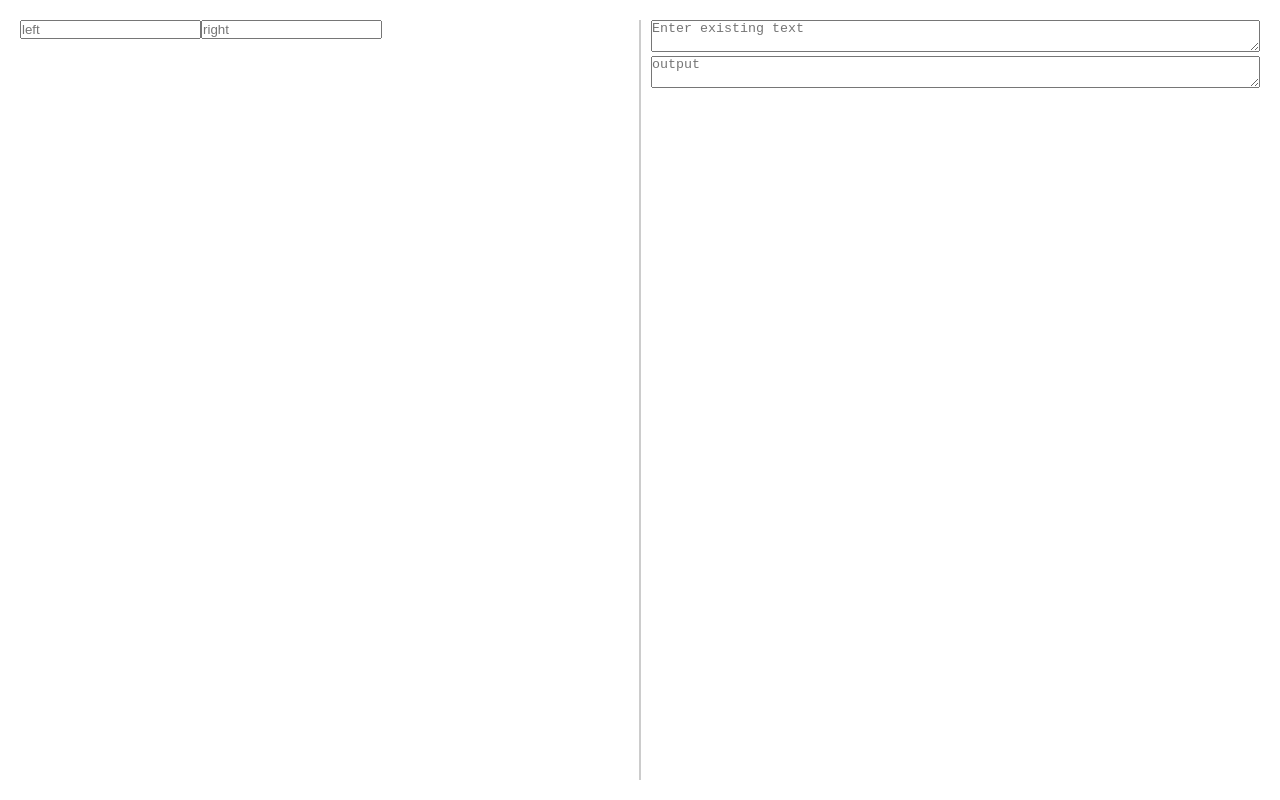
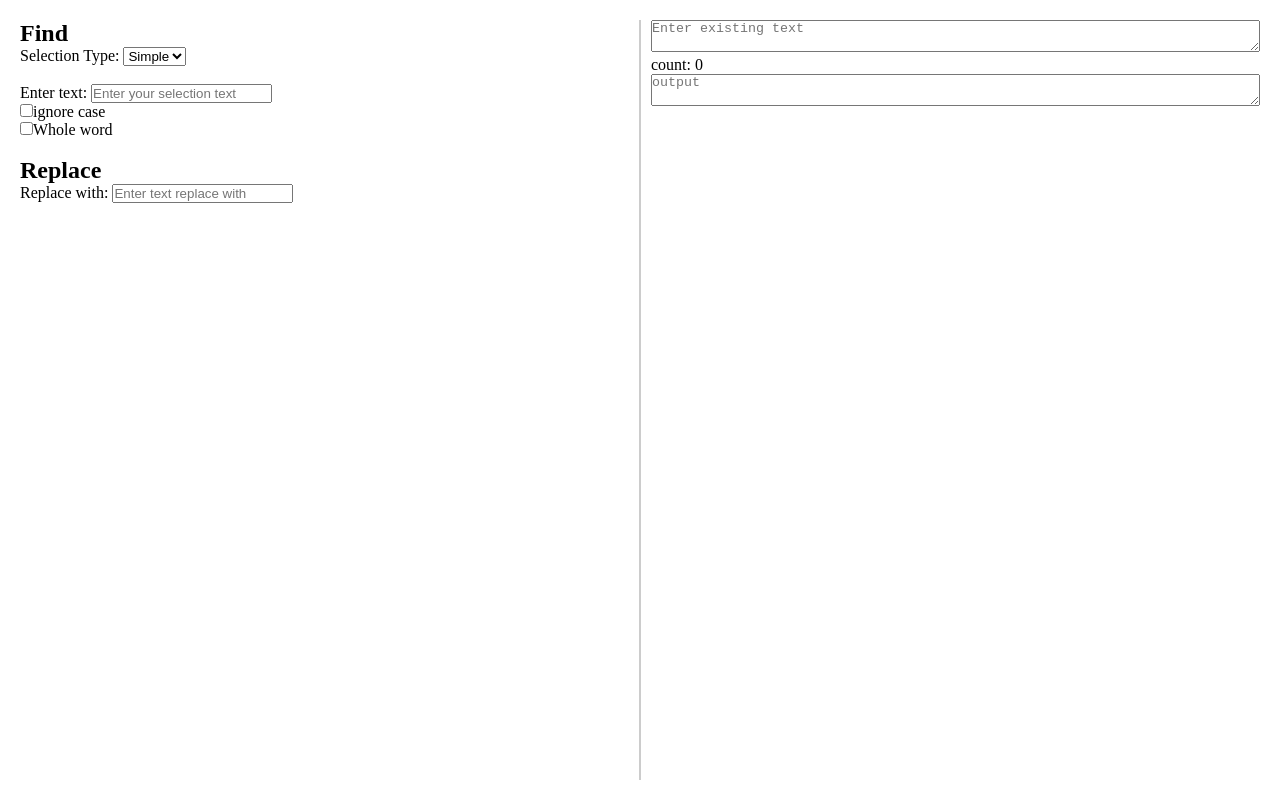
Before and after one commit to devanshukushwah/text-editor, a React (Create React App) app: page / in a window 1280 px wide. Built offline with nearby package versions, Linux system fonts and the light colour scheme.

Commit message:
adding simple replace functionality

```diff
--- /dev/null
+++ b/src/component/Selection/Selection.tsx
@@ -0,0 +1,176 @@
+import React, { useState } from "react";
+import { simpleReplace } from "../../service/replaceText";
+
+interface SelectionInput {
+  content: string;
+  replaceWidth?: string;
+  setContent: any;
+}
+
+const SimpleSelection = (props: SelectionInput) => {
+  const [find, setFind] = useState("");
+  const [ignoreCaseCheckbox, setIgnoreCaseCheckbox] = useState(false);
+  const [wholeWordCheckbox, setWholeWordCheckbox] = useState(false);
+
+  const updateCallBack = (
+    content: string,
+    find: string,
+    replaceWith: string | undefined,
+    ignoreCase: boolean,
+    wholeWord: boolean
+  ) => {
+    const result = simpleReplace(
+      content,
+      find,
+      replaceWith || "",
+      ignoreCase,
+      wholeWord
+    );
+    props.setContent(result);
+  };
+
+  const handleChange = (e: any) => {
+    setFind(e.target.value);
+    updateCallBack(
+      props.content,
+      e.target.value,
+      props.replaceWidth,
+      ignoreCaseCheckbox,
+      wholeWordCheckbox
+    );
+  };
+
+  const handleIgnoreCaseCheckbox = (e: any) => {
+    setIgnoreCaseCheckbox(e.target.checked);
+    updateCallBack(
+      props.content,
+      find,
+      props.replaceWidth,
+      e.target.checked,
+      wholeWordCheckbox
+    );
+  };
+  const handleWholeWordCheckbox = (e: any) => {
+    setWholeWordCheckbox(e.target.checked);
+    updateCallBack(
+      props.content,
+      find,
+      props.replaceWidth,
+      ignoreCaseCheckbox,
+      e.target.checked
+    );
+  };
+
+  //   const childHandleUpdate = (content: string, replaceWith: string) => {
+  //     updateCallBack(
+  //       content,
+  //       find,
+  //       replaceWith,
+  //       ignoreCaseCheckbox,
+  //       wholeWordCheckbox
+  //     );
+  //   };
+
+  return (
+    <>
+      <label htmlFor="simple">Enter text: </label>
+      <input
+        type="text"
+        name="simple"
+        placeholder="Enter your selection text"
+        value={find}
+        onChange={handleChange}
+      />
+      <br />
+      <input
+        type="checkbox"
+        name="ignore-case"
+        checked={ignoreCaseCheckbox}
+        onChange={handleIgnoreCaseCheckbox}
+      />
+      <label htmlFor="ignore-case">ignore case</label>
+      <br />
+      <input
+        type="checkbox"
+        name="whole-word"
+        checked={wholeWordCheckbox}
+        onChange={handleWholeWordCheckbox}
+      />
+      <label htmlFor="ignore-case">Whole word</label>
+    </>
+  );
+};
+
+function AdvanceSelection() {
+  return (
+    <>
+      <input type="checkbox" name="lowercase-letter" />
+      <label htmlFor="lowercase-letter">Lowercase letter</label>
+      <br />
+      <input type="checkbox" name="uppercase-letter" />
+      <label htmlFor="uppercase-letter">Uppercase letter</label>
+      <br />
+      <input type="checkbox" name="number" />
+      <label htmlFor="number">Number</label>
+      <br />
+      <input type="checkbox" name="space" />
+      <label htmlFor="space">Space</label>
+    </>
+  );
+}
+
+function Selection(props: SelectionInput) {
+  const [selectionType, setSelectionType] = useState("simple");
+  const [replaceWidth, setReplaceWidth] = useState("");
+
+  const renderSelectionComponent = () => {
+    switch (selectionType) {
+      case "simple":
+        return <SimpleSelection {...props} replaceWidth={replaceWidth} />;
+      case "advance":
+        return <AdvanceSelection />;
+      default:
+        return "error";
+    }
+  };
+
+  const handleSelectionType = (e: any) => {
+    setSelectionType(e.target.value);
+  };
+
+  const handleReplaceWidth = (e: any) => {
+    setReplaceWidth(e.target.value);
+  };
+
+  return (
+    <>
+      <h2>Find</h2>
+      <label htmlFor="select-option">Selection Type: </label>
+      <select
+        name="select-option"
+        onChange={handleSelectionType}
+        value={selectionType}
+      >
+        <option value="simple">Simple</option>
+        {/* <option value="advance">Advance</option> */}
+      </select>
+      <br />
+      <br />
+      {renderSelectionComponent()}
+
+      <br />
+      <br />
+      <h2>Replace</h2>
+      <label htmlFor="simple-replace-with">Replace with: </label>
+      <input
+        type="text"
+        name="simple-replace-with"
+        placeholder="Enter text replace with"
+        value={replaceWidth}
+        onChange={handleReplaceWidth}
+      />
+    </>
+  );
+}
+
+export default Selection;
--- a/src/index.css
+++ b/src/index.css
@@ -4,6 +4,10 @@
   box-sizing: border-box;
 }
 
+textarea {
+  resize: vertical;
+}
+
 :root {
   --base-gap: 20px;
   --gap: var(--base-gap);
--- /dev/null
+++ b/src/interface/ReplaceResponse.tsx
@@ -0,0 +1,5 @@
+export default interface ReplaceResponse {
+  original: string;
+  replaced: string;
+  count: number;
+}
--- a/src/page/Home/Home.tsx
+++ b/src/page/Home/Home.tsx
@@ -1,23 +1,38 @@
-import React from "react";
+import React, { useState } from "react";
 import "./style.css";
+import Selection from "../../component/Selection/Selection";
+import { simpleReplace } from "../../service/replaceText";
+import ReplaceResponse from "../../interface/ReplaceResponse";
 
 function Home() {
+  const [content, setContent] = useState("");
+  const [replacedContent, setReplacedContent] = useState(content);
+  const [replacedCount, setReplacedCount] = useState(0);
+
+  const selectionResult = (result: ReplaceResponse) => {
+    console.log(result);
+    setReplacedContent(result.replaced);
+    setReplacedCount(result.count);
+  };
+
   return (
     <main className="home-main-box">
       <div className="left">
-        <input type="text" placeholder="left" />
-        <input type="text" placeholder="right" />
+        <Selection content={content} setContent={selectionResult} />
       </div>
       <div className="divider"></div>
       <div className="right">
         <textarea
           style={{ width: "100%" }}
           placeholder="Enter existing text"
+          value={content}
+          onChange={(e) => setContent(e.target.value)}
         ></textarea>
-
+        <span>count: </span> {replacedCount}
         <textarea
           style={{ width: "100%" }}
           placeholder="output"
+          value={replacedContent}
           readOnly
         ></textarea>
       </div>
--- /dev/null
+++ b/src/service/replaceText.tsx
@@ -0,0 +1,42 @@
+import ReplaceResponse from "../interface/ReplaceResponse";
+
+function simpleReplace(
+  text: string,
+  find: string,
+  replaceWith: string,
+  ignoreCase: boolean = false,
+  wholeWord: boolean = false
+): ReplaceResponse {
+  if (!find) {
+    return { original: text, replaced: text, count: 0 };
+  }
+
+  // Build the regular expression pattern
+  let pattern = find;
+
+  // If wholeWord is true, add word boundary anchors
+  if (wholeWord) {
+    pattern = `\\b${pattern}\\b`;
+  }
+
+  // Set the flags for the regular expression
+  let flags = "g"; // global flag to replace all instances
+  if (ignoreCase) {
+    flags += "i"; // case-insensitive flag
+  }
+
+  // Create the regular expression
+  const regex = new RegExp(pattern, flags);
+
+  // Use the match method to find all matches
+  const matches = text.match(regex);
+  // If there are no matches, return 0; otherwise, return the number of matches
+  const count = matches ? matches.length : 0;
+
+  // Replace the text using the regular expression
+  const replaced = text.replace(regex, replaceWith);
+
+  return { count, replaced, original: text };
+}
+
+export { simpleReplace };
```
